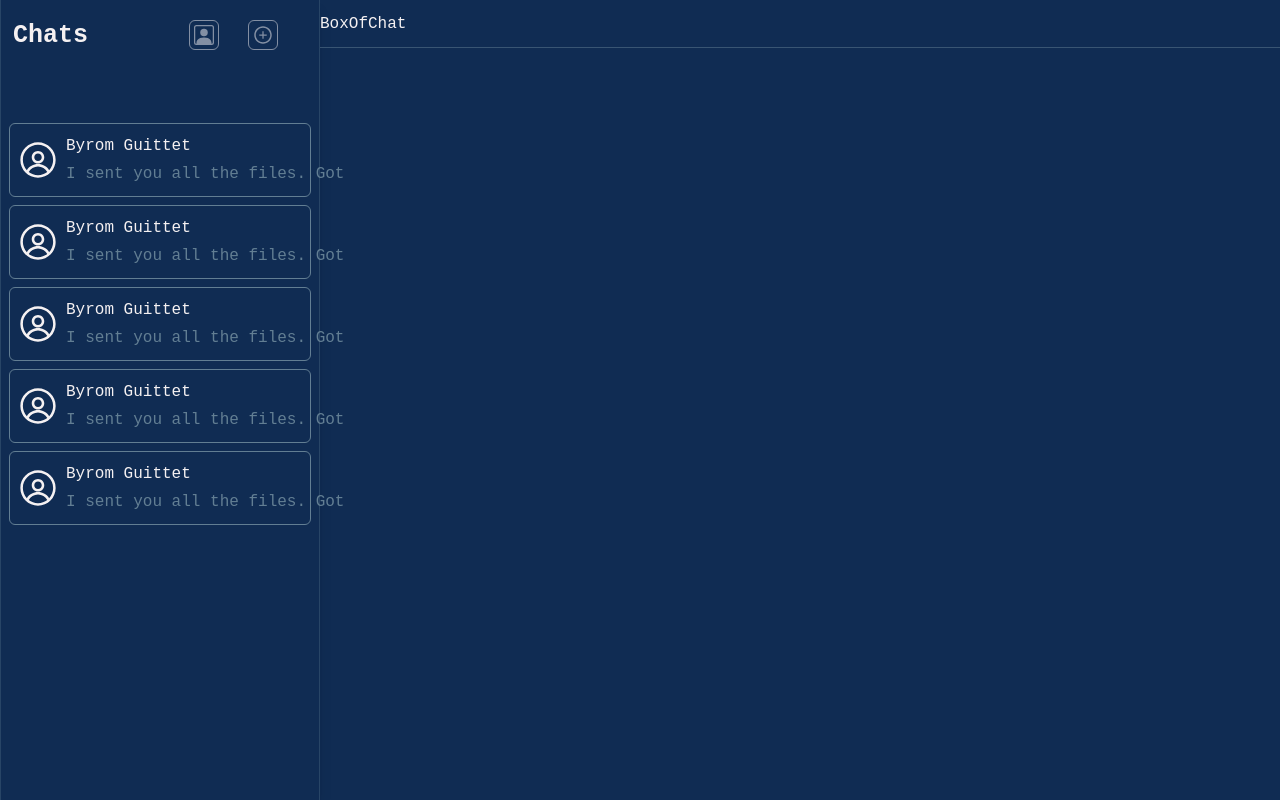
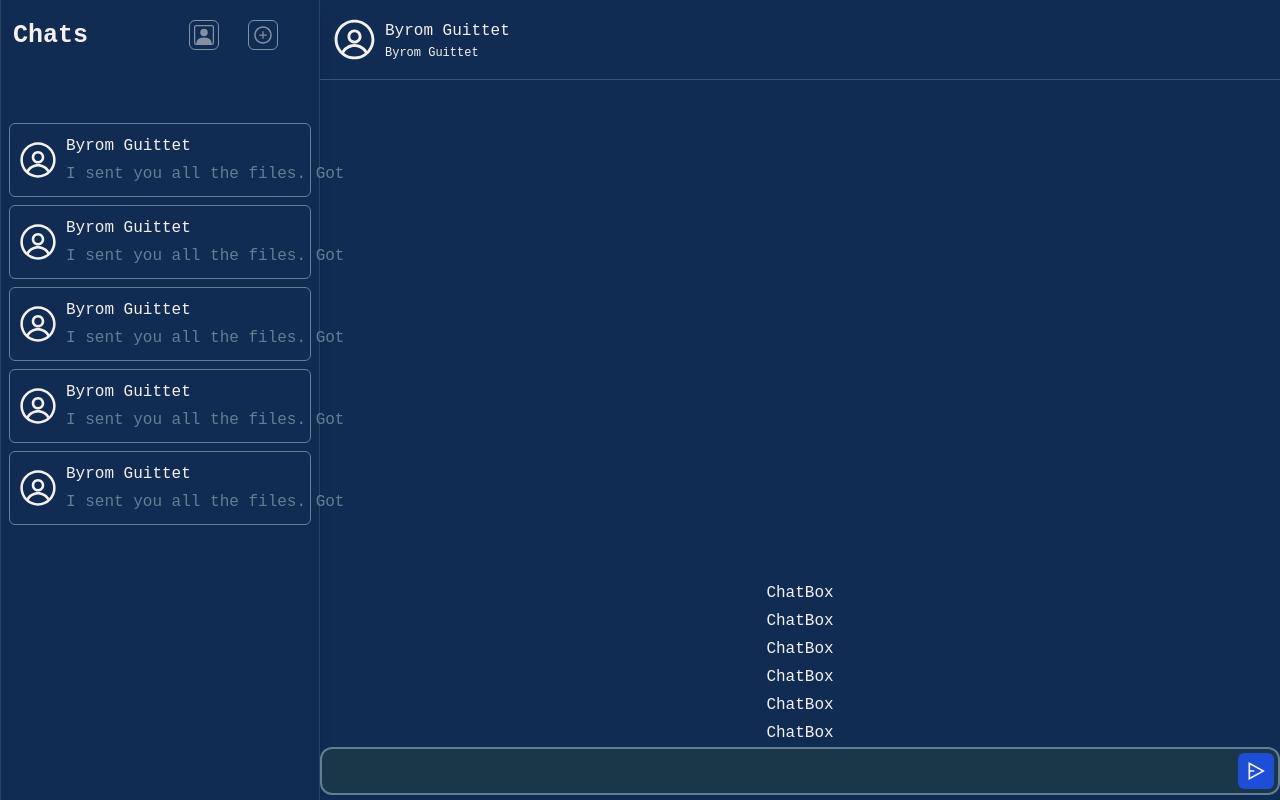
Before and after one commit to RubikMH/my-platform, a Next.js app: page / in a window 1280 px wide. Built offline with nearby package versions, Linux system fonts and the light colour scheme.

Commit message:
create box of chate and input

```diff
--- /dev/null
+++ b/src/components/InputText/index.tsx
@@ -0,0 +1,23 @@
+import React from 'react'
+import { RiSendPlane2Line } from 'react-icons/ri'
+
+const InputText = () => {
+  return (
+    <div className='h-12  w-full '>
+      <form className=' relative'>
+        <input
+          type='text'
+          name=''
+          id=''
+          className='w-full rounded-xl focus-visible:outline-none border-2
+           border-border bg-[#193748]  border-solid h-12 px-2'
+        />
+        <button type='submit' className='absolute bg-blue-700 p-2 rounded-md top-1.5 right-1.5'>
+          <RiSendPlane2Line size={20} />
+        </button>
+      </form>
+    </div>
+  )
+}
+
+export default InputText
--- a/src/containers/BoxOfChat/index.tsx
+++ b/src/containers/BoxOfChat/index.tsx
@@ -1,11 +1,24 @@
 import React from 'react'
+import ChatBox from '../ChatBox'
+import InputText from '@/components/InputText'
+import { RxAvatar } from 'react-icons/rx'
 
 const BoxOfChat = () => {
   return (
-    <div className='w-full  flex justify-center'>
-      <div className='w-full border-b border-solid border-border border-opacity-50 h-12 flex items-center'>
-        BoxOfChat
+    <div className='w-full h-screen  '>
+      <div className='w-full border-b border-solid border-border border-opacity-50 h-20 flex px-3 items-center'>
+        <div className='max-w-xs flex w-full gap-2'>
+          <div>
+            <RxAvatar size={45} />
+          </div>
+          <div>
+            <span className='block '>Byrom Guittet</span>
+            <span className='block text-xs'>Byrom Guittet</span>
+          </div>
+        </div>
       </div>
+      <ChatBox />
+      <InputText />
     </div>
   )
 }
--- /dev/null
+++ b/src/containers/ChatBox/index.tsx
@@ -0,0 +1,13 @@
+import React from 'react'
+
+const ChatBox = () => {
+  return (
+    <div className='w-full flex flex-col overflow-auto items-center h-5/6 justify-end'>
+      {[1, 2, 3, 4, 5, 6].map((elm) => (
+        <div key={elm}>ChatBox</div>
+      ))}
+    </div>
+  )
+}
+
+export default ChatBox
```
